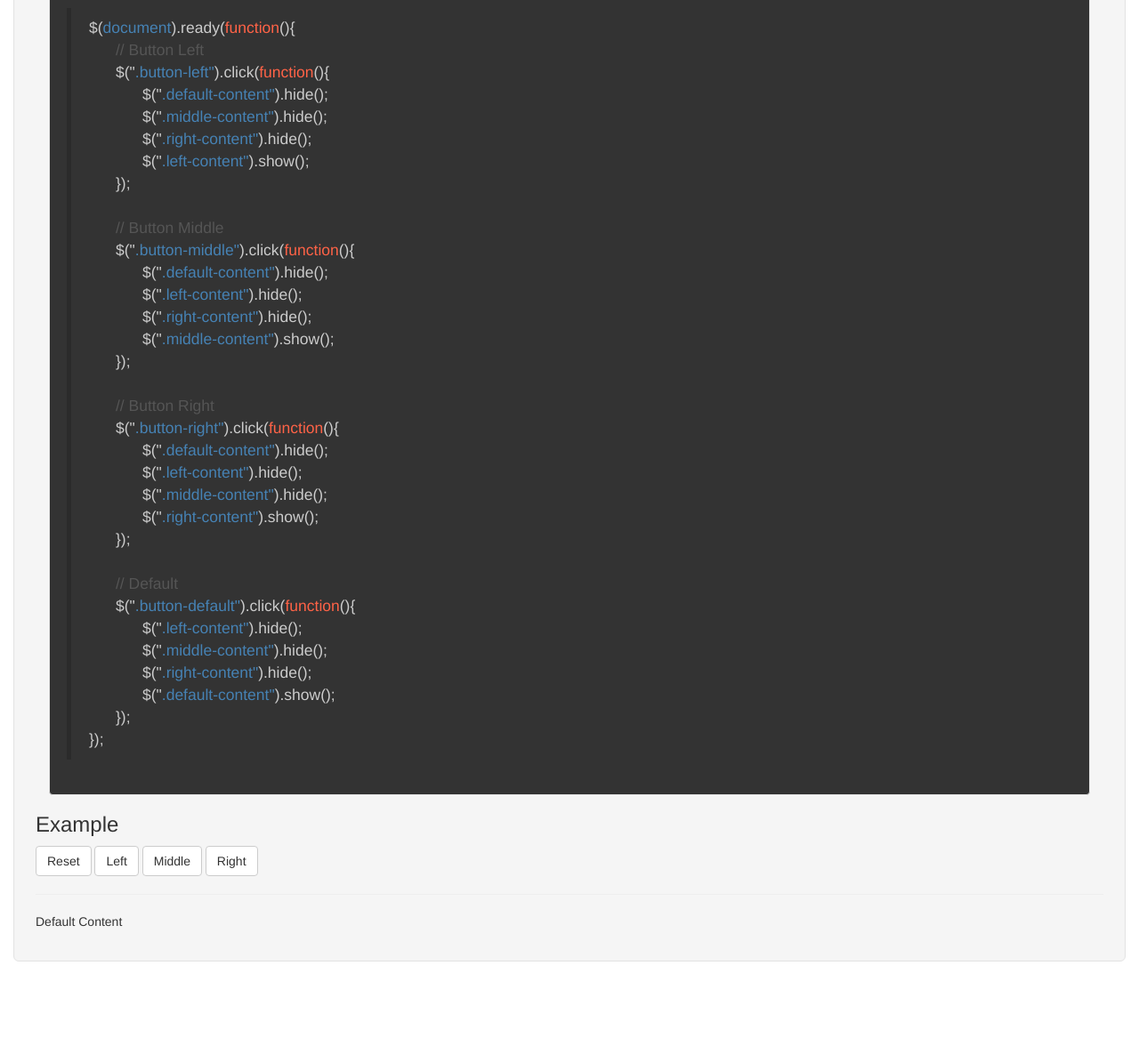
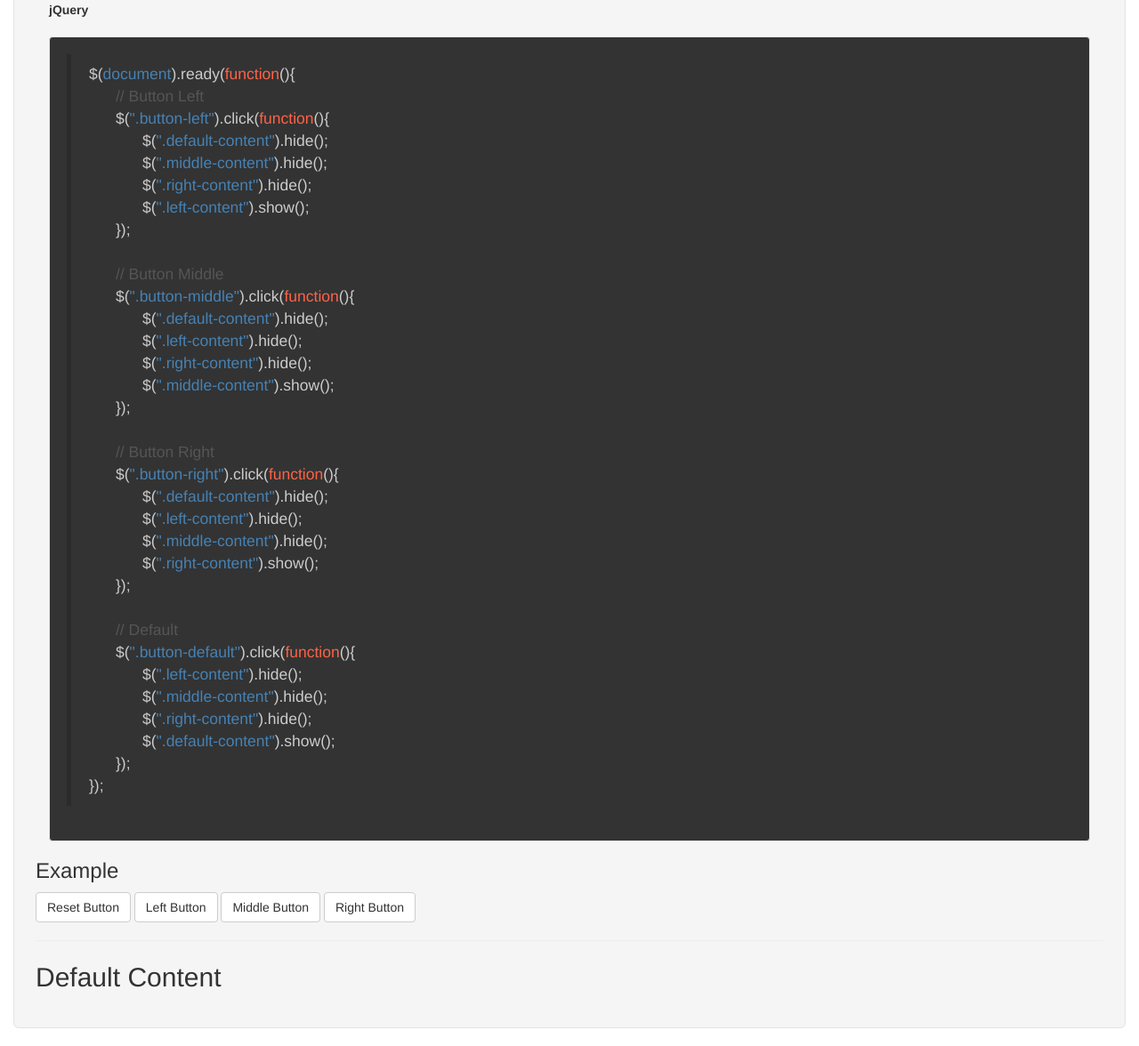
Before and after one commit to james-male/jQuery-Playground, a plain HTML site: page index.html in a window 1280 px wide. Shown: the part 1051-2227 px from the top of the page at 89% size. Before the commit the page ends 2152 px from the top, so only its background shows below. Drawn offline with nearby package versions, Linux system fonts and the light colour scheme.

Commit message:
Various updates see description
Added Linked jquery
Added icons
Fiexed formatting issues
Fiexed typos

```diff
--- a/index.html
+++ b/index.html
@@ -31,6 +31,9 @@
 	.selector {
 		color: steelblue
 	}
+	.default-content, .left-content, .middle-content, .right-content {
+		font-size: 30px;
+	}
 </style>
 <body>
 <nav class="navbar navbar-default" role="navigation">
@@ -49,15 +52,17 @@
 				<h1>Toggle Content</h1>
 				<hr>
 				<h3>Logic</h3>
+
+				<div class="alert alert-info" role="alert"><span class="glyphicon glyphicon-tags" aria-hidden="true"></span><span>&nbsp;</span> All show and hide functions are selected based on class names</div>
+
 				<ul>
-					<li>Include jQuery Library</li>
-					<li>Default content is shown</li>
+					<li>Include <a href="https://developers.google.com/speed/libraries/">jQuery Library</a> (I in this example I am using a google CDN link)</li>
+					<li>Default content is shown and button content hidden using an inline CSS when the page is loaded
 					<li>On button click<br>
-						<ol>
-							<li>Hide Default content</li>
-							<li>Hide content for the buttons that were not clicked</li>
-							<li>Show content for the button hat was clicked</li>
-						</ol>
+						<ul>
+							<li>Hide content for the buttons that were not clicked as well as the default content</li>
+							<li>Show content for the button that was clicked</li>
+						</ul>
 					</li>
 					<li>On Reset click<br>
 						<ul>
@@ -94,35 +99,35 @@
 						<blockquote>
 							$(<span class="selector">document</span>).ready(<span class="function">function</span>(){<br>
 								<span class="comment"><span class="tab"></span>// Button Left<br></span>
-								<span class="tab"></span>$("<span class="selector">.button-left"</span>).click(<span class="function">function</span>(){<br>
-								    <span class="tab"></span><span class="tab"></span>$("<span class="selector">.default-content"</span>).hide();<br>
-								    <span class="tab"></span><span class="tab"></span>$("<span class="selector">.middle-content"</span>).hide();<br>
-								    <span class="tab"></span><span class="tab"></span>$("<span class="selector">.right-content"</span>).hide();<br>
-								    <span class="tab"></span><span class="tab"></span>$("<span class="selector">.left-content"</span>).show();<br>
+								<span class="tab"></span>$(<span class="selector">".button-left"</span>).click(<span class="function">function</span>(){<br>
+								    <span class="tab"></span><span class="tab"></span>$(<span class="selector">".default-content"</span>).hide();<br>
+								    <span class="tab"></span><span class="tab"></span>$(<span class="selector">".middle-content"</span>).hide();<br>
+								    <span class="tab"></span><span class="tab"></span>$(<span class="selector">".right-content"</span>).hide();<br>
+								    <span class="tab"></span><span class="tab"></span>$(<span class="selector">".left-content"</span>).show();<br>
 								<span class="tab"></span>});<br><br>
 
 								<span class="comment"><span class="tab"></span>// Button Middle<br></span>
-								<span class="tab"></span>$("<span class="selector">.button-middle"</span>).click(<span class="function">function</span>(){<br>
-								    <span class="tab"></span><span class="tab"></span>$("<span class="selector">.default-content"</span>).hide();<br>
-								    <span class="tab"></span><span class="tab"></span>$("<span class="selector">.left-content"</span>).hide();<br>
-								    <span class="tab"></span><span class="tab"></span>$("<span class="selector">.right-content"</span>).hide();<br>
-								    <span class="tab"></span><span class="tab"></span>$("<span class="selector">.middle-content"</span>).show();<br>
+								<span class="tab"></span>$(<span class="selector">".button-middle"</span>).click(<span class="function">function</span>(){<br>
+								    <span class="tab"></span><span class="tab"></span>$(<span class="selector">".default-content"</span>).hide();<br>
+								    <span class="tab"></span><span class="tab"></span>$(<span class="selector">".left-content"</span>).hide();<br>
+								    <span class="tab"></span><span class="tab"></span>$(<span class="selector">".right-content"</span>).hide();<br>
+								    <span class="tab"></span><span class="tab"></span>$(<span class="selector">".middle-content"</span>).show();<br>
 								<span class="tab"></span>});<br><br>
 
 								<span class="comment"><span class="tab"></span>// Button Right<br></span>
-								<span class="tab"></span>$("<span class="selector">.button-right"</span>).click(<span class="function">function</span>(){<br>
-								    <span class="tab"></span><span class="tab"></span>$("<span class="selector">.default-content"</span>).hide();<br>
-								    <span class="tab"></span><span class="tab"></span>$("<span class="selector">.left-content"</span>).hide();<br>
-								    <span class="tab"></span><span class="tab"></span>$("<span class="selector">.middle-content"</span>).hide();<br>
-								    <span class="tab"></span><span class="tab"></span>$("<span class="selector">.right-content"</span>).show();<br>
+								<span class="tab"></span>$(<span class="selector">".button-right"</span>).click(<span class="function">function</span>(){<br>
+								    <span class="tab"></span><span class="tab"></span>$(<span class="selector">".default-content"</span>).hide();<br>
+								    <span class="tab"></span><span class="tab"></span>$(<span class="selector">".left-content"</span>).hide();<br>
+								    <span class="tab"></span><span class="tab"></span>$(<span class="selector">".middle-content"</span>).hide();<br>
+								    <span class="tab"></span><span class="tab"></span>$(<span class="selector">".right-content"</span>).show();<br>
 								<span class="tab"></span>});<br><br>
 
 								<span class="comment"><span class="tab"></span>// Default<br></span>
-								<span class="tab"></span>$("<span class="selector">.button-default"</span>).click(<span class="function">function</span>(){<br>
-								    <span class="tab"></span><span class="tab"></span>$("<span class="selector">.left-content"</span>).hide();<br>
-								    <span class="tab"></span><span class="tab"></span>$("<span class="selector">.middle-content"</span>).hide();<br>
-								    <span class="tab"></span><span class="tab"></span>$("<span class="selector">.right-content"</span>).hide();<br>
-								    <span class="tab"></span><span class="tab"></span>$("<span class="selector">.default-content"</span>).show();<br>
+								<span class="tab"></span>$(<span class="selector">".button-default"</span>).click(<span class="function">function</span>(){<br>
+								    <span class="tab"></span><span class="tab"></span>$(<span class="selector">".left-content"</span>).hide();<br>
+								    <span class="tab"></span><span class="tab"></span>$(<span class="selector">".middle-content"</span>).hide();<br>
+								    <span class="tab"></span><span class="tab"></span>$(<span class="selector">".right-content"</span>).hide();<br>
+								    <span class="tab"></span><span class="tab"></span>$(<span class="selector">".default-content"</span>).show();<br>
 								<span class="tab"></span>});<br>
 							});
 						</blockquote>
@@ -164,10 +169,10 @@
 					});
 				</script>
 				<h3>Example</h3>
-				<button type="button" class="btn btn-default button-default">Reset</button>
-				<button type="button" class="btn btn-default button-left">Left</button>
-				<button type="button" class="btn btn-default button-middle">Middle</button>
-				<button type="button" class="btn btn-default button-right">Right</button>
+				<button type="button" class="btn btn-default button-default">Reset Button</button>
+				<button type="button" class="btn btn-default button-left">Left Button</button>
+				<button type="button" class="btn btn-default button-middle">Middle Button</button>
+				<button type="button" class="btn btn-default button-right">Right Button</button>
 				<hr>
 				<p class="default-content">Default Content</p>
 				<p style="display: none;" class="left-content">Left Button Content</p>
```
